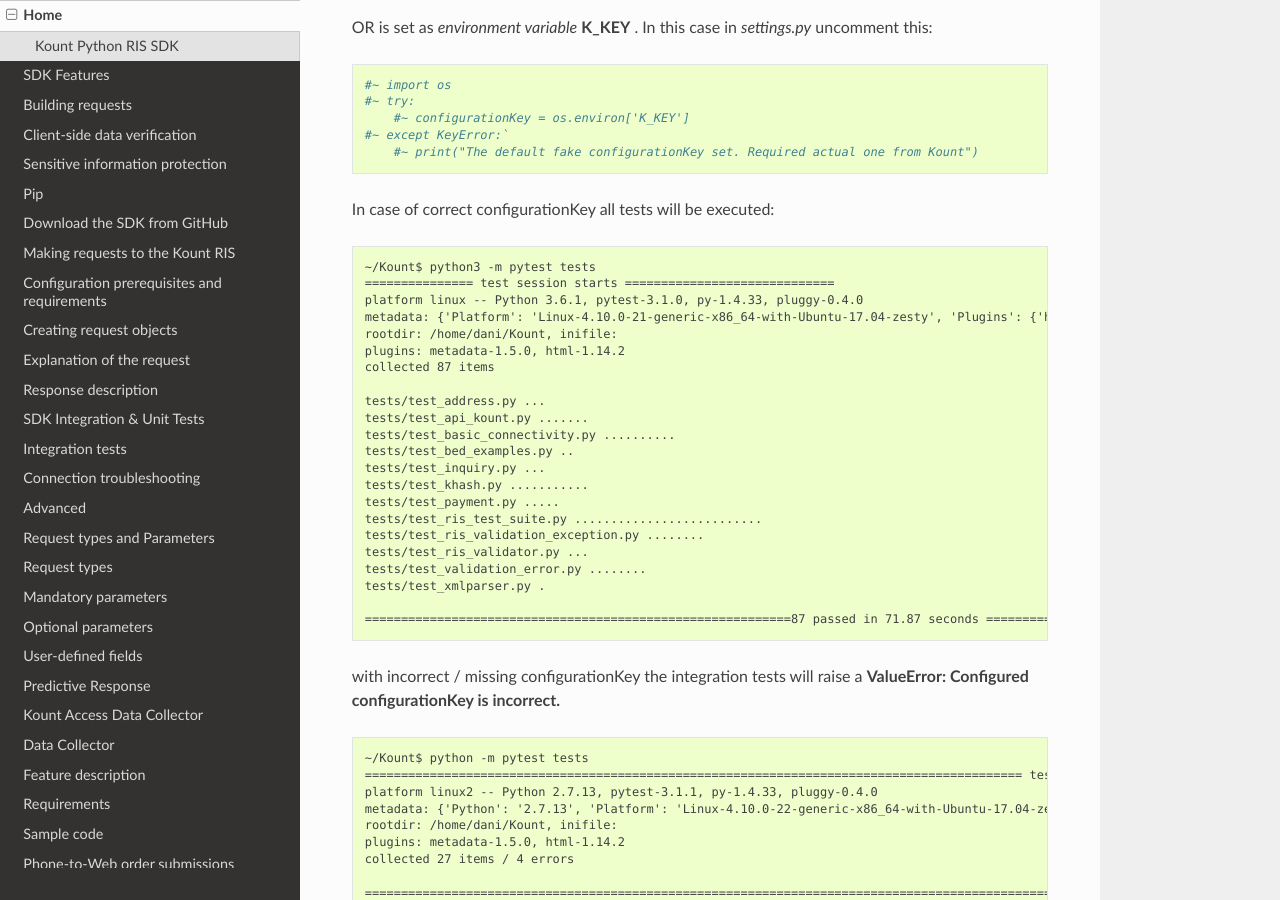
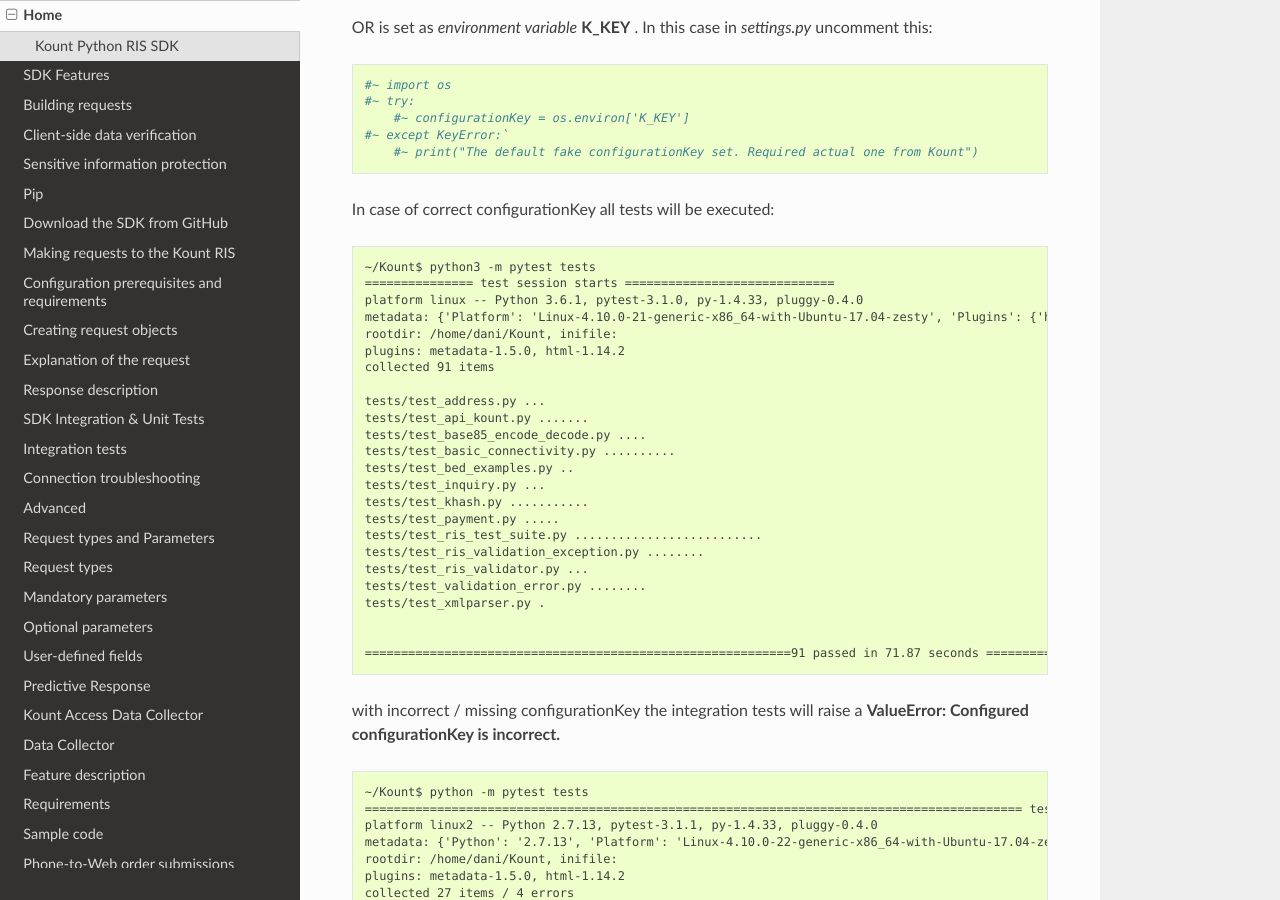
Before and after one commit to Kount/kount-ris-python-sdk, a Sphinx documentation site: the page built from docs/Home.rst, in a window 1280 px wide and 900 px high, scrolled down 1142 px. Built offline with Sphinx 7.4.7 and the Read the Docs theme 2.0.0, drawn with Linux system fonts in a browser that asks for light colours.

Commit message:
Update Home.rst

```diff
--- a/docs/Home.rst
+++ b/docs/Home.rst
@@ -78,10 +78,11 @@
     metadata: {'Platform': 'Linux-4.10.0-21-generic-x86_64-with-Ubuntu-17.04-zesty', 'Plugins': {'html': '1.14.2', 'metadata': '1.5.0'}, 'Packages': {'py': '1.4.33', 'pytest': '3.1.0', 'pluggy': '0.4.0'}, 'Python': '3.6.1'}
     rootdir: /home/dani/Kount, inifile:
     plugins: metadata-1.5.0, html-1.14.2
-    collected 87 items
+    collected 91 items
 
     tests/test_address.py ...
     tests/test_api_kount.py .......
+    tests/test_base85_encode_decode.py ....
     tests/test_basic_connectivity.py ..........
     tests/test_bed_examples.py ..
     tests/test_inquiry.py ...
@@ -93,7 +94,8 @@
     tests/test_validation_error.py ........
     tests/test_xmlparser.py .
 
-    ===========================================================87 passed in 71.87 seconds ==========
+
+    ===========================================================91 passed in 71.87 seconds ==========
 
 
 with incorrect / missing configurationKey the integration tests will raise a **ValueError: Configured configurationKey is incorrect.**
```
